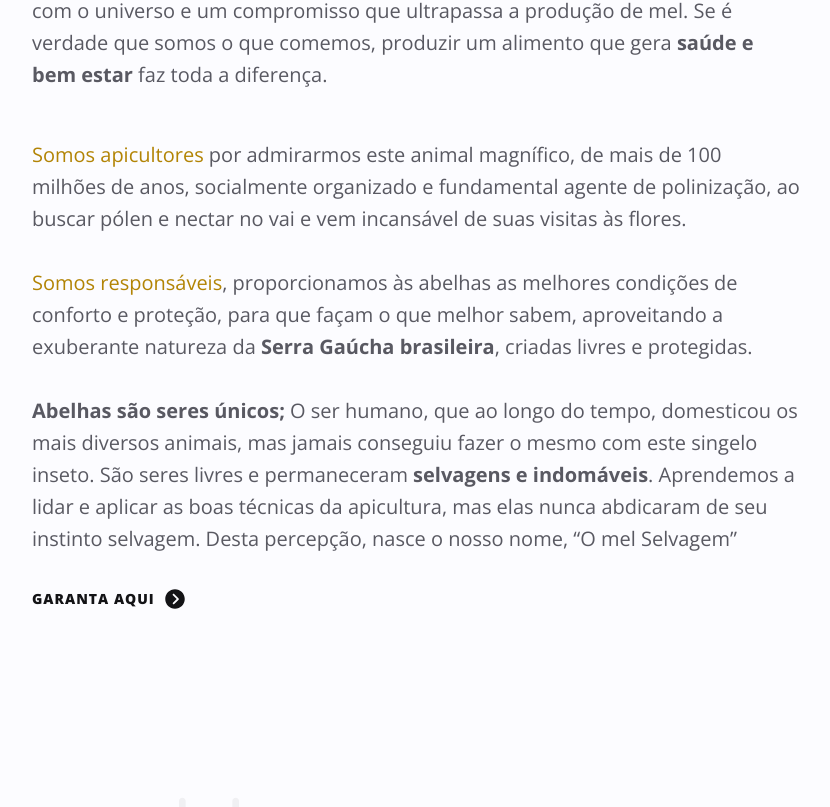
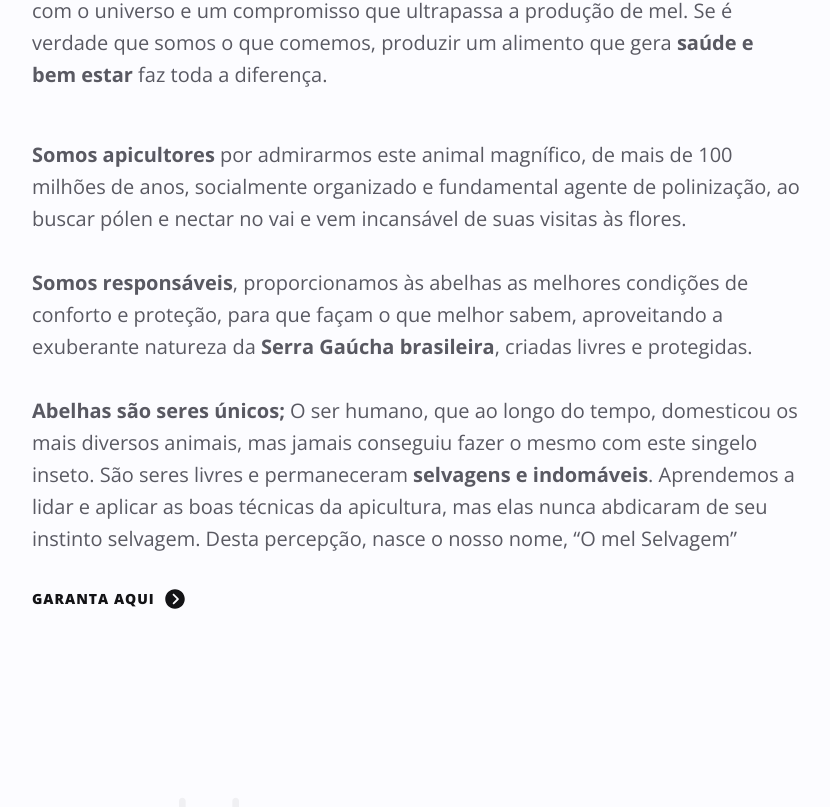
Before and after one commit to k-nylander/Mel_Selvagem-free, a React (Create React App) app: page / in a window 1280 px wide. Shown: the part 1153-1960 px from the top of the page, without its empty margins (224-1054 px from the left). Built offline with nearby package versions, Linux system fonts and the light colour scheme; the HTML template or start-up script is replaced by a standard one.

Commit message:
fix: receitasss

```diff
--- a/src/components/About.js
+++ b/src/components/About.js
@@ -39,7 +39,7 @@ const About = () => {
           data-aos='fade-up'
           data-aos-delay='300'
         >
-          <span className='text-primary-400'>Somos apicultores </span>
+          <b>Somos apicultores </b>
            por admirarmos este animal magnífico, de mais de 100 milhões de anos, socialmente organizado e fundamental agente de polinização, ao buscar pólen e nectar no vai e vem incansável de suas visitas às flores.
           {/*subtitle2*/}
         </p>
@@ -49,7 +49,7 @@ const About = () => {
           data-aos='fade-up'
           data-aos-delay='300'
         >
-          <span className='text-primary-400'>Somos responsáveis</span>
+          <b>Somos responsáveis</b>
           , proporcionamos às abelhas as melhores condições de conforto e proteção, para que façam o que melhor sabem, aproveitando a exuberante natureza da <b>Serra Gaúcha brasileira</b>, criadas livres e protegidas.
           {/*subtitle21*/}
         </p>
--- a/src/data.js
+++ b/src/data.js
@@ -14,7 +14,7 @@ import Manejo8 from '../src/assets/img/workouts/frascos2.png';
 // images
 import CommunityImg1 from '../src/assets/img/community/saladamel.jpeg';
 import CommunityImg2 from '../src/assets/img/community/17-bolacha-de-mel.jpg';
-import CommunityImg3 from '../src/assets/img/community/biscoitos_de_mel.jpg';
+import CommunityImg3 from '../src/assets/img/community/costelinha.jpeg';
 import CommunityImg4 from '../src/assets/img/community/macamel.jpeg.jpg';
 import JoinImg from '../src/assets/img/join/frascos2.png';
 import JoinImgPix from '../src/assets/img/join/pix.png';
@@ -175,9 +175,12 @@ export const community = {
     },
     {
       image: CommunityImg3,
-      name: 'Biscoitos de Mel.',
+      name: 'Costelinha de porco com mel e laranja',
       message:
-        '“Love these workouts! Trainers are knowledgeable and motivating. Gymme is wonderful!”',
+        '“Ingredientes: mel, laranja, shoyou, sal, mostarda, colorífico, pimenta do reino, cebola, alho e costelinha de porco.”',
+      descricao:
+        '',
+      link: 'https://panelaterapia.com/costelinha-com-laranja-e-me/',
     },
     {
       image: CommunityImg4,
```
Also changed, not shown: src/assets/img/community/costelinha.jpeg (added).
